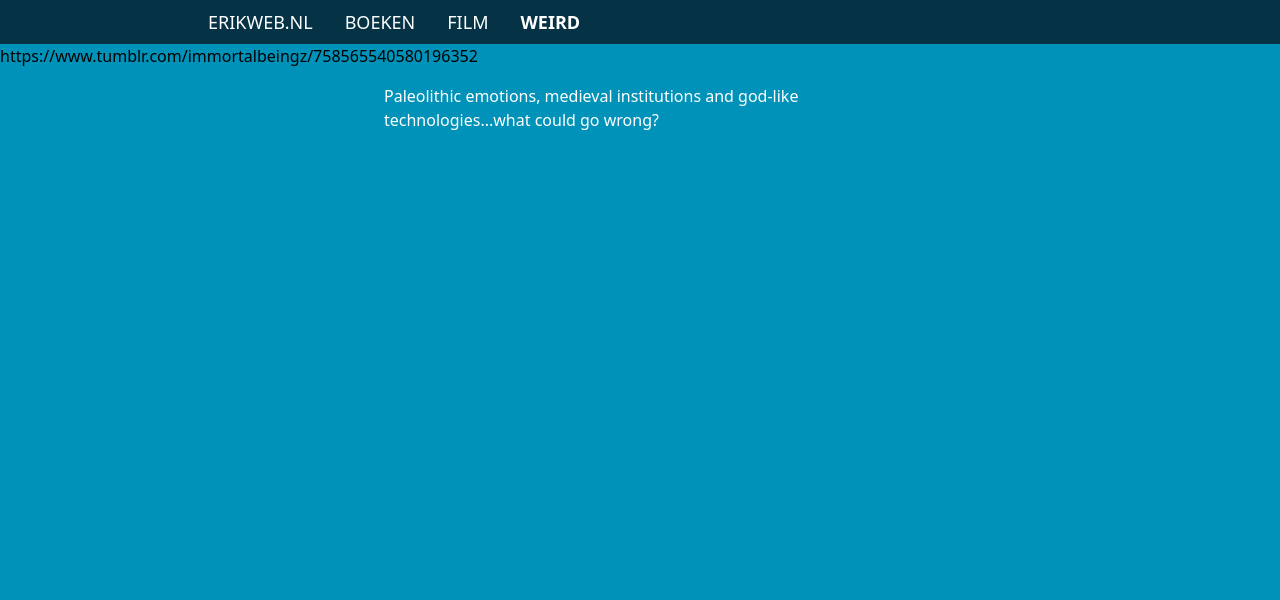
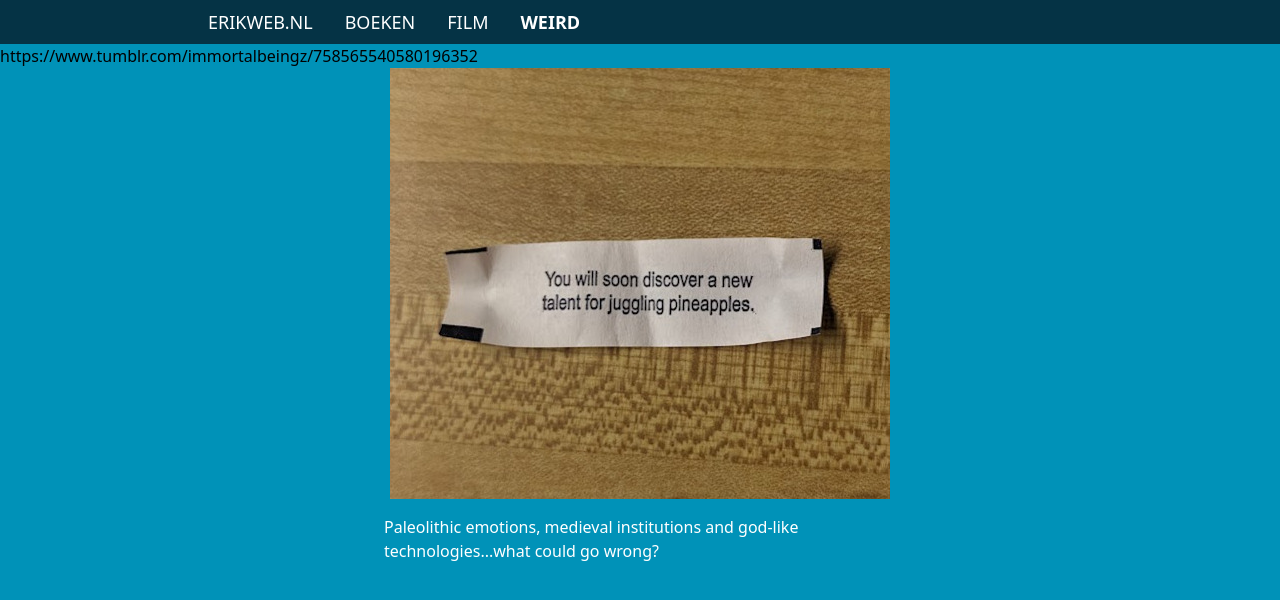
Before and after one commit to ErikGrootoonk/erikweb, a website: page weird.html in a window 1280 px wide. Drawn offline with Linux system fonts and the light colour scheme.

Commit message:
weird img added

```diff
--- a/weird.html
+++ b/weird.html
@@ -30,6 +30,9 @@
         <script async src="https://assets.tumblr.com/post.js?_v=38df9a6ca7436e6ca1b851b0543b9f51"></script>
 
     </div>
+    <div class="flex justify-center">
+        <img src="img/talent.jpg" alt="talent">
+    </div>
 
 
     <div class="flex flex-col bg-cyan-600 bg-opacity-90 gap-4 text-white px-8 mx-auto max-w-xl mt-4">
```
Also changed, not shown: img/talent.jpg (added), 1 other file.
